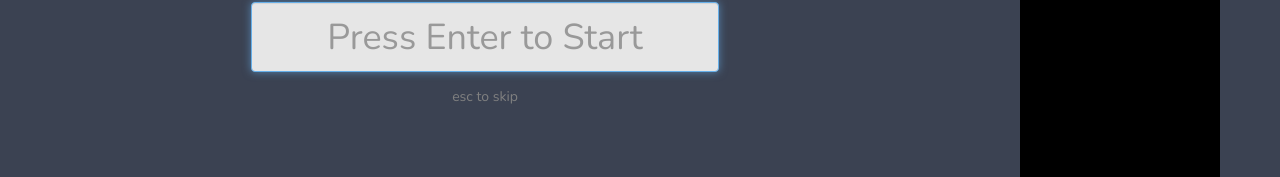
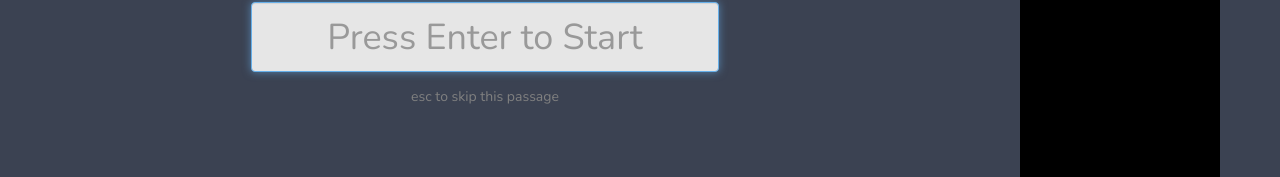
Before and after one commit to breyerjs/typequick, a React (Create React App) app: page / in a window 1280 px wide. Shown: the part 338-515 px from the top of the page. Built offline with nearby package versions, Linux system fonts and the light colour scheme.

Commit message:
Update copy

```diff
--- a/src/components/TypePane.js
+++ b/src/components/TypePane.js
@@ -25,7 +25,7 @@ class TypePane extends Component {
           />
         </FormGroup>
       </form>
-      <div className="esc-to-skip">esc to skip</div>
+      <div className="esc-to-skip">esc to skip this passage</div>
       </div>
     );
   }
```
Also changed, not shown: 4 other files (tests, documents, lock files or other folders).
